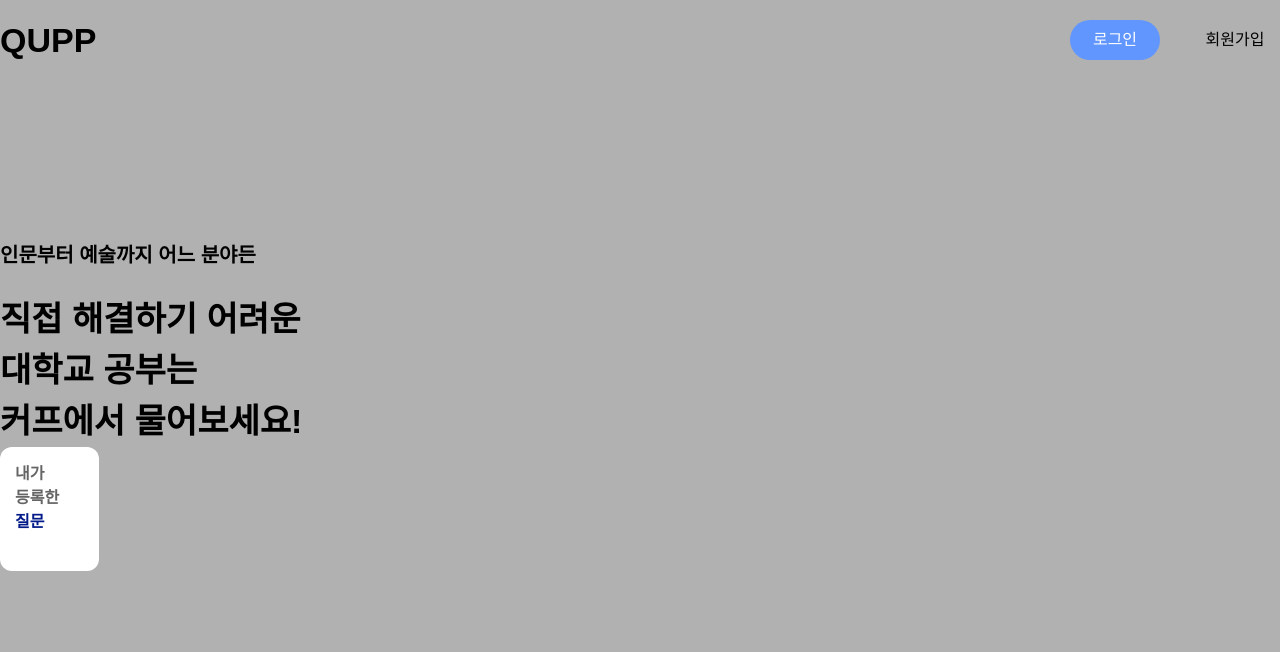
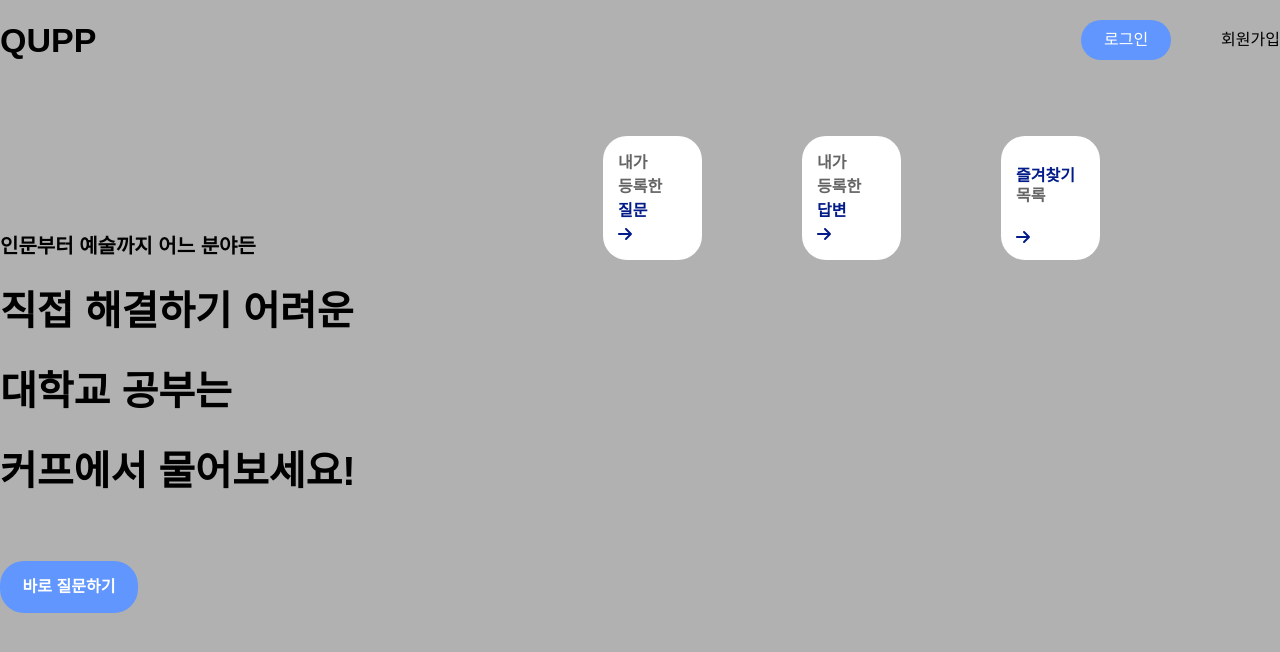
Before and after one commit to crewd/qupp-front, a Next.js app: page / in a window 1280 px wide. Shown: the top 652 px of the page. Built offline with nearby package versions, Linux system fonts and the light colour scheme.

Commit message:
design: 메인페이지 style 추가

```diff
--- a/components/layout/layout.tsx
+++ b/components/layout/layout.tsx
@@ -1,3 +1,4 @@
+import Link from 'next/link';
 import React from 'react';
 
 const Layout = ({ children }: { children: React.ReactNode }) => {
@@ -9,9 +10,9 @@ const Layout = ({ children }: { children: React.ReactNode }) => {
           <button className="w-[90px] h-[40px] bg-primary text-white rounded-3xl">
             로그인
           </button>
-          <button className="w-[90px] h-[40px] ml-[30px] rounded-3xl">
-            회원가입
-          </button>
+          <Link href="/">
+            <a className="w-[90px] h-[40px] ml-[50px] rounded-3xl">회원가입</a>
+          </Link>
         </nav>
       </header>
       <main className="my-[20px]">{children}</main>
--- a/pages/index.tsx
+++ b/pages/index.tsx
@@ -1,5 +1,8 @@
 import type { NextPage } from 'next';
 import Head from 'next/head';
+import Link from 'next/link';
+import { FontAwesomeIcon } from '@fortawesome/react-fontawesome';
+import { faArrowRight } from '@fortawesome/free-solid-svg-icons';
 
 const Home: NextPage = () => {
   return (
@@ -12,21 +15,55 @@ const Home: NextPage = () => {
         />
       </Head>
       <div className="h-[100vh] bg-gray-5 fixed w-full top-0 left-0 right-0 -z-10"></div>
-      <div className="mt-[56px]">
-        <div className="mt-[160px] font-bold">
-          <p className="text-md">인문부터 예술까지 어느 분야든</p>
-          <br />
-          <p className="text-xxl">직접 해결하기 어려운</p>
-          <p className="text-xxl">대학교 공부는</p>
-          <p className="text-xxl">커프에서 물어보세요!</p>
+      <div className="mt-[56px] w-[1100px] flex justify-between">
+        <div className="mt-[95px] font-bold">
+          <div className="mb-[50px]">
+            <p className="text-md mb-[10px]">인문부터 예술까지 어느 분야든</p>
+            <p className="text-max leading-[80px]">직접 해결하기 어려운</p>
+            <p className="text-max leading-[80px]">대학교 공부는</p>
+            <p className="text-max leading-[80px]">커프에서 물어보세요!</p>
+          </div>
+          <button className="rounded-3xl bg-primary w-[138px] h-[52px] text-white">
+            바로 질문하기
+          </button>
         </div>
-        <div>
-          <div className="bg-white rounded-xl p-[15px] w-[99px] h-[124px]">
-            <p className="font-bold text-gray-3">
-              내가 <br /> 등록한
-              <br /> <span className="text-secondary-sBlue">질문</span>
-            </p>
-          </div>
+        <div className="grid grid-cols-3 gap-[100px]">
+          <Link href="/">
+            <a className="bg-white rounded-3xl p-[15px] w-[99px] h-[124px]">
+              <p className="font-bold text-gray-3">
+                내가 <br /> 등록한
+                <br /> <span className="text-secondary-sBlue">질문</span>
+              </p>
+              <FontAwesomeIcon
+                className="text-secondary-sBlue"
+                icon={faArrowRight}
+              />
+            </a>
+          </Link>
+          <Link href="/">
+            <a className="bg-white rounded-3xl p-[15px] w-[99px] h-[124px]">
+              <p className="font-bold text-gray-3">
+                내가 <br /> 등록한
+                <br /> <span className="text-secondary-sBlue">답변</span>
+              </p>
+              <FontAwesomeIcon
+                className="text-secondary-sBlue"
+                icon={faArrowRight}
+              />
+            </a>
+          </Link>
+          <Link href="/">
+            <a className="bg-white rounded-3xl p-[15px] w-[99px] h-[124px]">
+              <p className="font-bold text-secondary-sBlue pt-[15px] leading-[20px]">
+                즐겨찾기
+                <br /> <span className="text-gray-3">목록</span>
+              </p>
+              <FontAwesomeIcon
+                className="text-secondary-sBlue mt-[23px]"
+                icon={faArrowRight}
+              />
+            </a>
+          </Link>
         </div>
       </div>
     </div>
```
